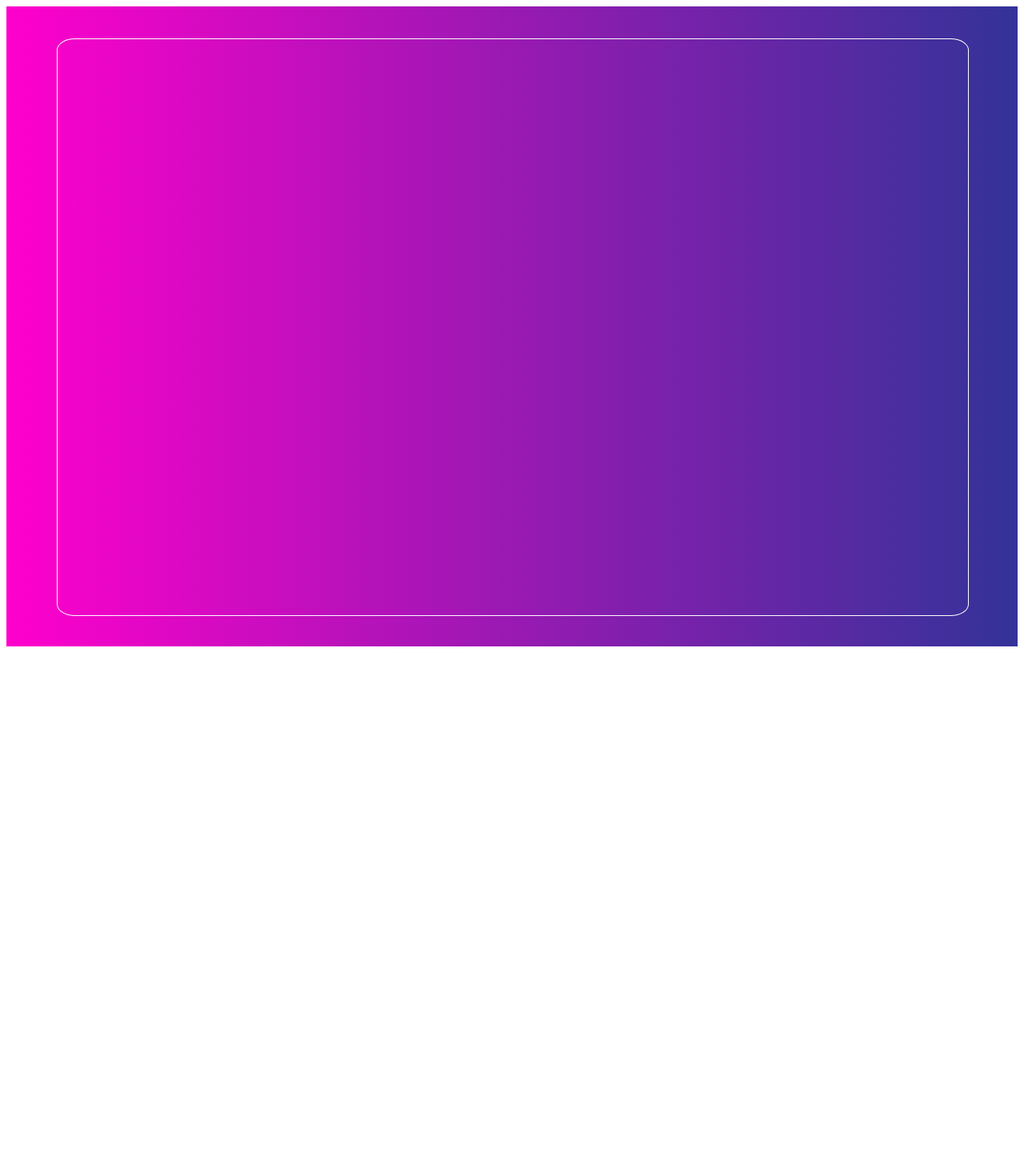
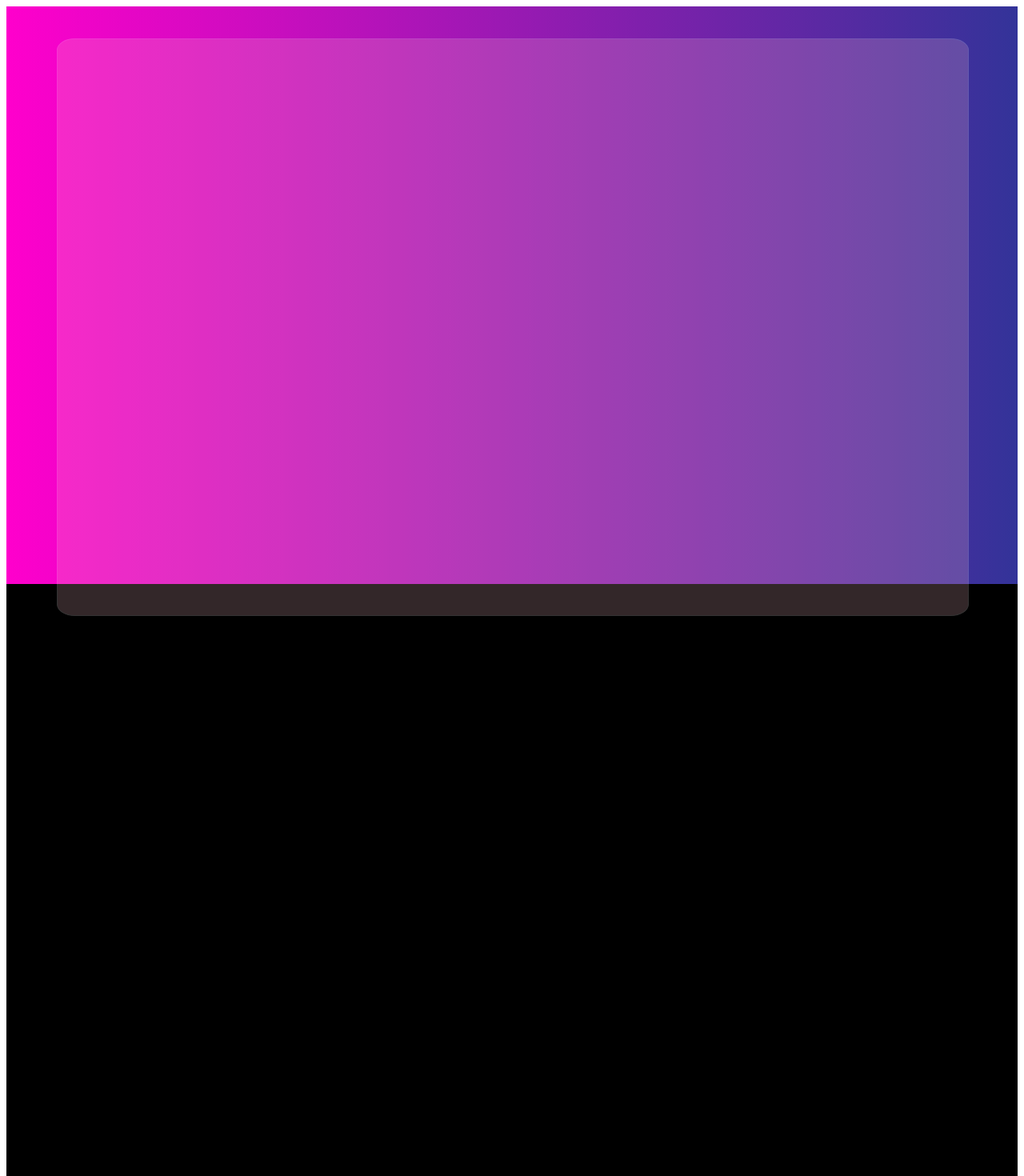
Before and after one commit to sashaTen/Portfolio, a React (Create React App) app: page / in a window 1280 px wide. Shown: the top 1470 px of the page at 80% size. Before the commit the page ends 816 px from the top, so only its background shows below. Built offline with nearby package versions, Linux system fonts and the light colour scheme.

Commit message:
made  back   pink

```diff
--- a/src/aboutMe.js
+++ b/src/aboutMe.js
@@ -3,8 +3,9 @@ const   AboutMe=()=>{
 
 <div className =  "aboutMe">
 
-
 </div>
+<article  className="blurBack">
+</article>
 
 
     </>)
--- a/src/index.css
+++ b/src/index.css
@@ -10,7 +10,6 @@
 }
 .aboutMe{
   color  :  whitesmoke;
-  background-color: transparent;
   width  :  90%;
   height: 90vh;
   margin-left :  5%;
@@ -18,8 +17,20 @@
   top: 5%;
   border-radius: 2%;
   border:    1px   white    solid;
+  background:  pink;
+  opacity: 0.2;
+  }
+
+.blurBack{
+  width: 100%;
+  height: 100vh;
+  background-color: black;
+
+
+  top: 0%;
 
 }
+
 
 
 @media screen and (max-width: 680px) {
```
